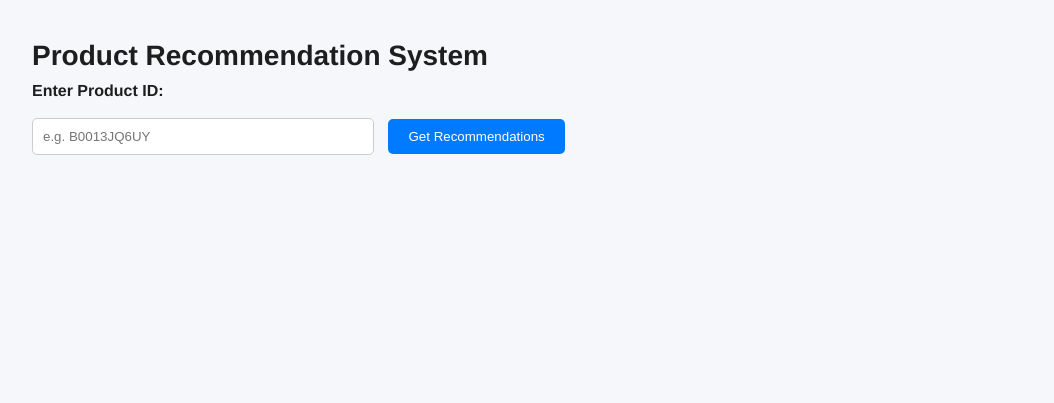
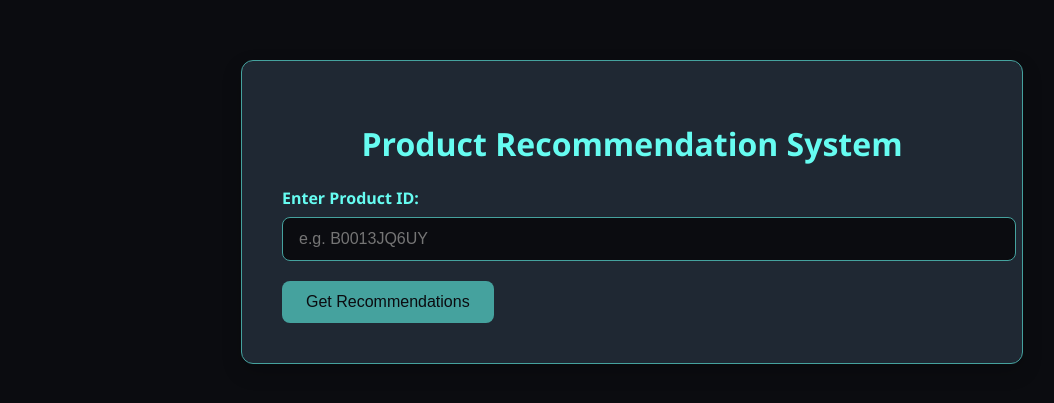
Before and after one commit to MananBagadi100/Recommendation_systems, a Flask app: page / in a window 1280 px wide. Shown: the top 403 px of the page, without its empty margins (8-1062 px from the left). Run offline with Flask 3, Linux system fonts and the light colour scheme; parts of the project's set-up code (start-up, migrations or seed data) failed here and were passed over.

Commit message:
Updated UI with cyberpunk theme

```diff
--- a/templates/index.html
+++ b/templates/index.html
@@ -4,66 +4,84 @@
  <title>Product Recommendation System</title>
  <style>
 body {
-      background-color: #f5f7fa;
-      color: #1e1e1e;
-      font-family: 'Helvetica Neue', sans-serif;
-      margin: 40px;
+    font-family: 'Segoe UI', Tahoma, Geneva, Verdana, sans-serif;
+    background-color: #0b0c10;
+    color: #c5c6c7;
+    margin: 0;
+    padding: 0;
 }
-
+.container {
+    max-width: 700px;
+    margin: 60px auto;
+    background-color: #1f2833;
+    padding: 40px;
+    border-radius: 12px;
+    box-shadow: 0 8px 20px rgba(0, 0, 0, 0.2);
+    border: 1px solid #45a29e;
+}
+h1 {
+    text-align: center;
+    color: #66fcf1;
+    /* Removed the text-shadow property */
+}
+label {
+    display: block;
+    margin-top: 20px;
+    font-weight: 600;
+    color: #66fcf1;
+}
 input[type="text"] {
-      padding: 10px;
-      width: 320px;
-      border: 1px solid #ccc;
-      border-radius: 5px;
-      margin-right: 10px;
+    width: 100%;
+    padding: 12px 16px;
+    margin-top: 8px;
+    border: 1px solid #45a29e;
+    border-radius: 8px;
+    font-size: 16px;
+    background-color: #0b0c10;
+    color: #c5c6c7;
 }
-
 input[type="submit"] {
-      padding: 10px 20px;
-      background-color: #007bff;
-      color: white;
+    margin-top: 20px;
+    padding: 12px 24px;
+    background-color: #45a29e;
+    color: #0b0c10;
     border: none;
-      border-radius: 5px;
+    border-radius: 8px;
+    font-size: 16px;
     cursor: pointer;
+    transition: all 0.2s ease-in-out;
 }
-
 input[type="submit"]:hover {
-      background-color: #0056b3;
+    background-color: #66fcf1;
+    box-shadow: 0 0 15px rgba(102, 252, 241, 0.7);
 }
-
-    h1 {
-      font-size: 28px;
-      margin-bottom: 10px;
+h2 {
+    margin-top: 40px;
+    font-size: 24px;
+    color: #66fcf1;
 }
-
-    h2 {
-      margin-top: 30px;
-      font-size: 22px;
-    }
-
 ul {
     margin-top: 20px;
-      list-style-type: disc;
+    padding-left: 20px;
 }
-
 li {
     margin-bottom: 10px;
+    font-size: 17px;
+    color: #c5c6c7;
 }
-
-    label {
-      font-weight: bold;
+li strong {
+    color: #66fcf1;
 }
 </style>
 </head>
 <body>
+ <div class="container">
  <h1>Product Recommendation System</h1>
-
  <form method="POST">
-    <label>Enter Product ID:</label><br><br>
+ <label for="product_id">Enter Product ID:</label>
  <input type="text" name="product_id" placeholder="e.g. B0013JQ6UY" required>
  <input type="submit" value="Get Recommendations">
  </form>
-
  {% if recommendations %}
  <h2>Top Recommendations:</h2>
  <ul>
@@ -72,5 +90,6 @@
  {% endfor %}
  </ul>
  {% endif %}
+ </div>
 </body>
 </html>
```
Lines whose indentation alone changed are shown as unchanged.
